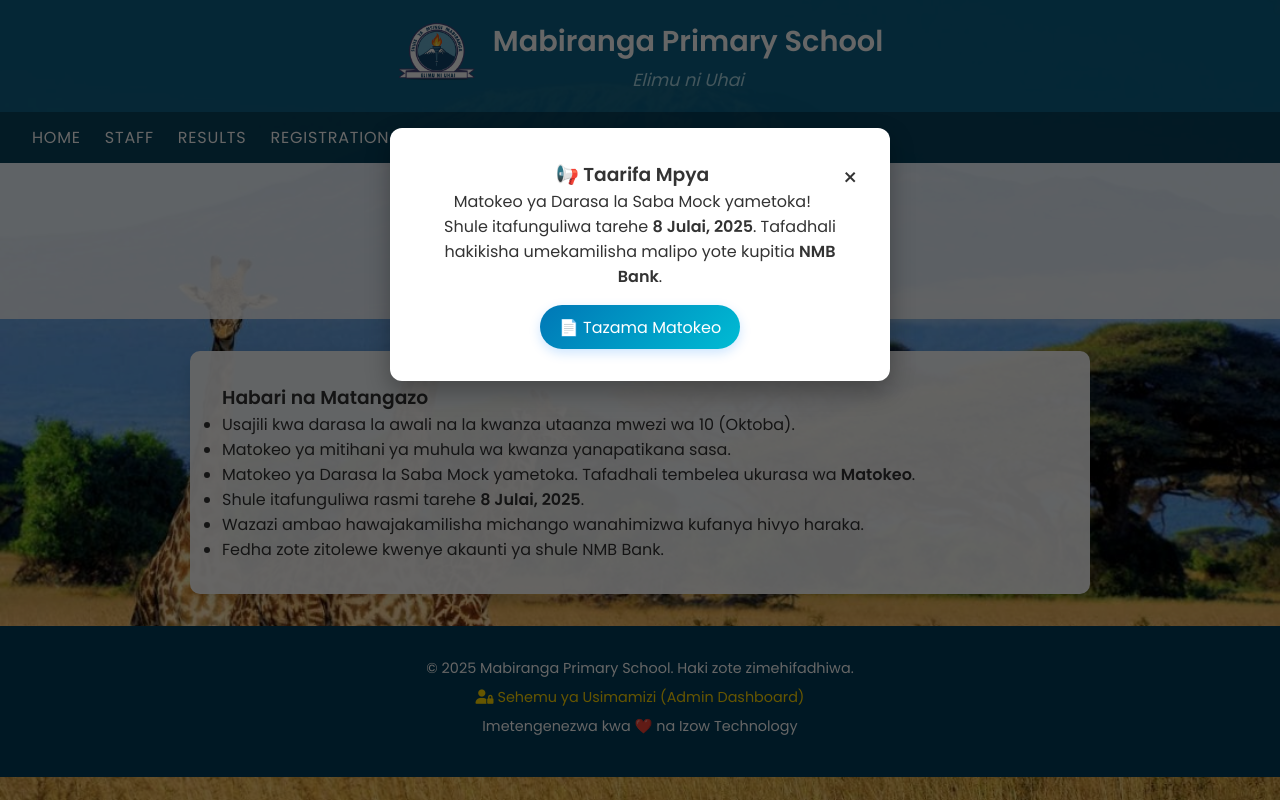
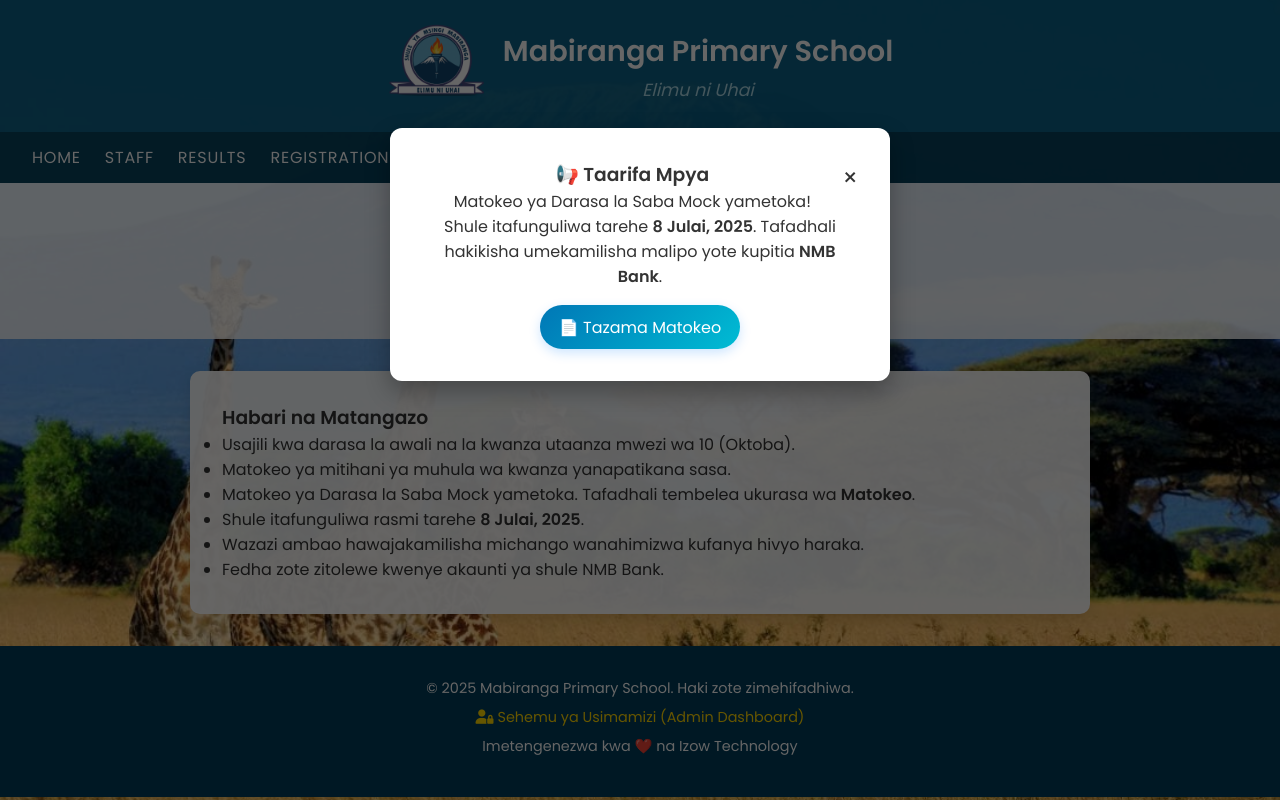
Before and after one commit to KiDigitaltech/mabiranga, a plain HTML site: page Index.html in a window 1280 px wide. Drawn offline with Linux system fonts and the light colour scheme.

Commit message:
Update Index.html

```diff
--- a/Index.html
+++ b/Index.html
@@ -3,7 +3,7 @@
 <head>
   <meta charset="UTF-8" />
   <meta name="viewport" content="width=device-width, initial-scale=1.0" />
-  <title>Shule Moto Mabiranga Primary School</title>
+  <title>Mabiranga Primary School</title>
   <link rel="stylesheet" href="https://cdnjs.cloudflare.com/ajax/libs/font-awesome/6.5.0/css/all.min.css" />
   <link href="https://fonts.googleapis.com/css2?family=Poppins:wght@400;600&display=swap" rel="stylesheet" />
   <style>
@@ -27,7 +27,7 @@
       text-align: center;
     }
     header img {
-      height: 80px;
+      height: 100px;
       width: auto;
     }
     .header-text {
```
